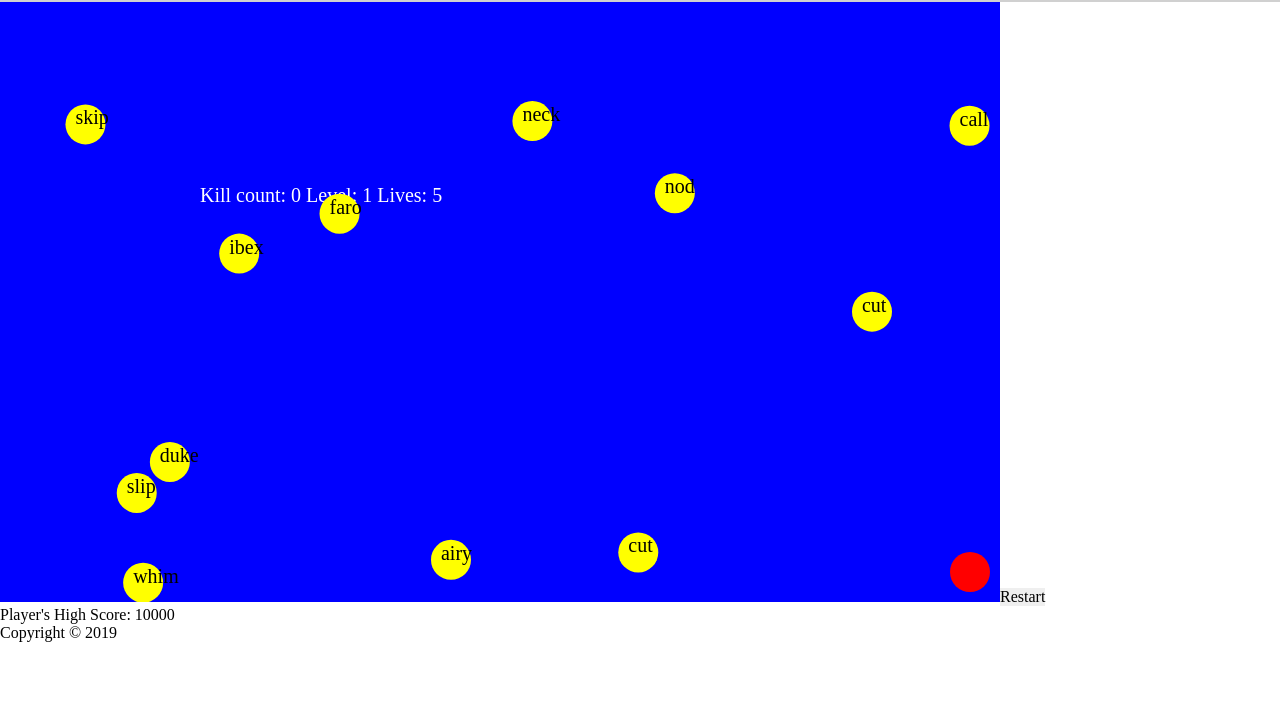
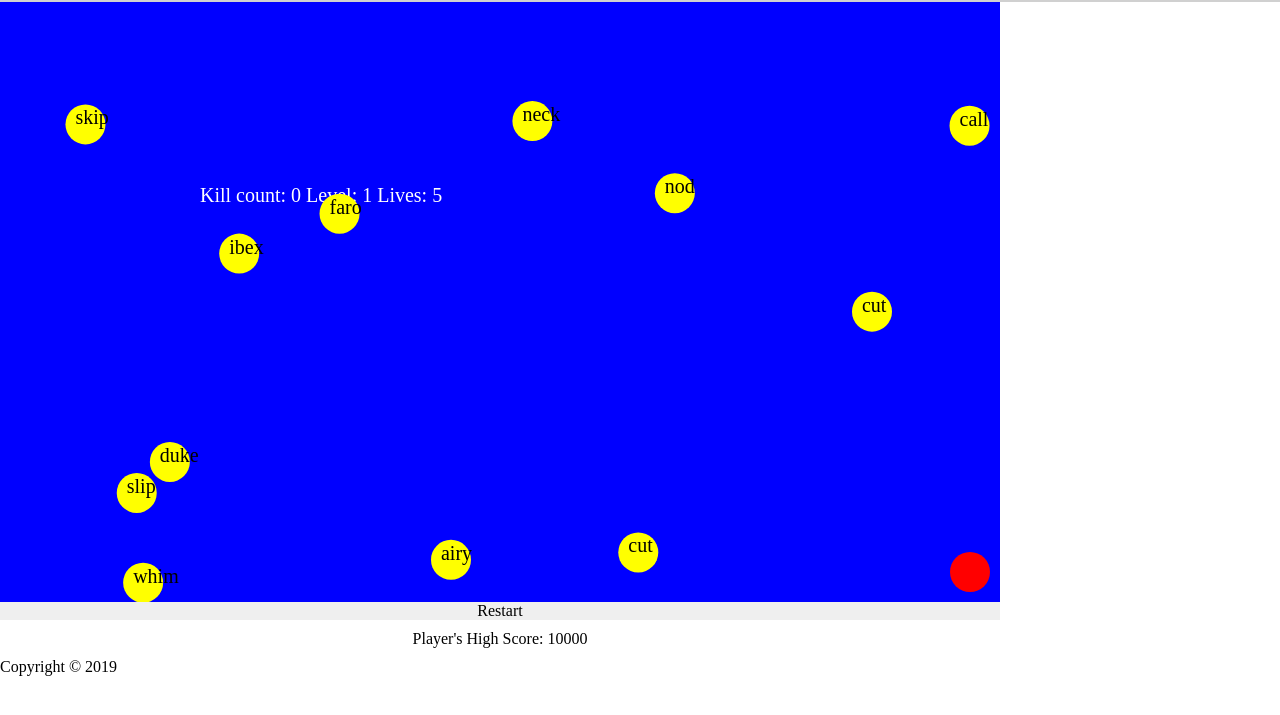
Before and after one commit to peteryao7/debugger-defense, a React app in the folder frontend/: page / in a window 1280 px wide. Shown: the part 63-778 px from the top of the page. Built offline with nearby package versions, Linux system fonts and the light colour scheme; no server answers.

Commit message:
Fix for index.html stylesheet, add more divs

```diff
--- a/frontend/public/index.html
+++ b/frontend/public/index.html
@@ -6,6 +6,7 @@
     <!-- Stylesheets -->
     <link rel='stylesheet' href='../stylesheets/reset.css' type="text/css">
     <link rel='stylesheet' href='../stylesheets/nav.css' type="text/css">
+    <link rel='stylesheet' href='../stylesheets/main.css' type="text/css">
     <!-- Fonts -->
     <link href="https://fonts.googleapis.com/css?family=Press+Start+2P" rel="stylesheet">
     <meta
--- a/frontend/public/stylesheets/main.css
+++ b/frontend/public/stylesheets/main.css
@@ -12,3 +12,8 @@
     justify-content: center;
     padding: 10px;
 }
+
+.canvas-restart-container {
+    display: flex;
+    flex-direction: column;
+}
--- a/frontend/src/components/game/game.jsx
+++ b/frontend/src/components/game/game.jsx
@@ -25,7 +25,7 @@ class Game extends React.Component {
 
     render() {
         return (
-             <div>
+             <div className="canvas-restart-container">
                 <canvas ref="canvas" width={1000} height={600} />
                 <button onClick={this.initializeGame}>Restart</button>
             </div >
```
